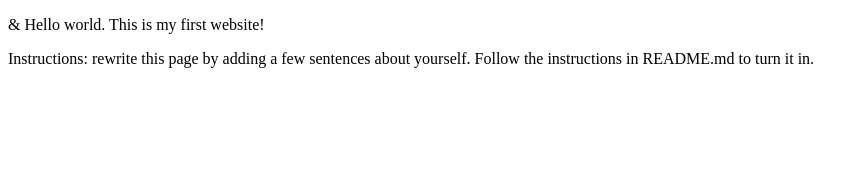
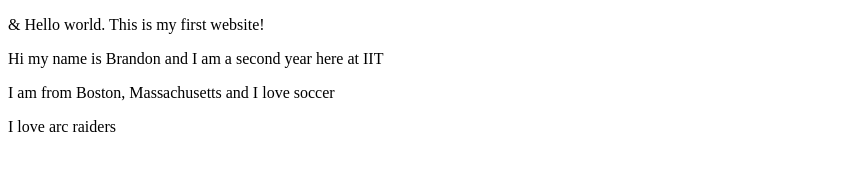
Before and after one commit to Bcolombo24/webdev_lab1, a plain HTML site: page index.html in a window 1280 px wide. Shown: the whole page, without its empty margins (0-868 px from the left). Drawn offline with Linux system fonts and the light colour scheme.

Commit message:
Update index.html

```diff
--- a/index.html
+++ b/index.html
@@ -6,6 +6,8 @@
 </head>
 <body>
   <p>&amp; Hello world. This is my first website!</p>
-  <p>Instructions: rewrite this page by adding a few sentences about yourself. Follow the instructions in README.md to turn it in.</p>
+  <p> Hi my name is Brandon and I am a second year here at IIT</p>
+  <p> I am from Boston, Massachusetts and I love soccer </p>
+  <p> I love arc raiders </p>
 </body>
 </html>
```
